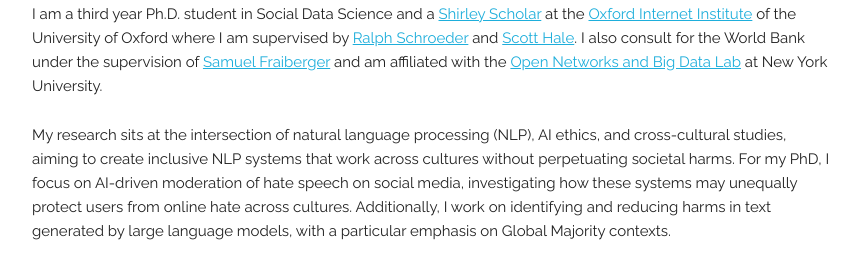
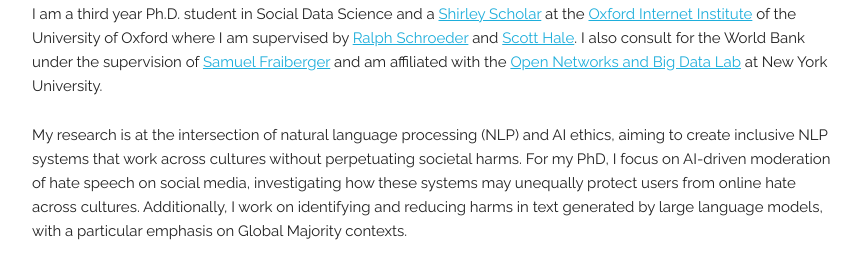
Before and after one commit to manueltonneau/manueltonneau.github.io, a plain HTML site: page index.html in a window 1280 px wide. Shown: the part 513-778 px from the top of the page, without its empty margins (208-1069 px from the left). Drawn offline with Linux system fonts and the light colour scheme; files whose address does not match are found by name.

Commit message:
Adapt text

```diff
--- a/index.html
+++ b/index.html
@@ -149,7 +149,7 @@
          I also consult for the World Bank under the supervision of <a href='http://www.samuelfraiberger.com/' target="_blank" rel="noopener noreferrer">Samuel Fraiberger</a> and am affiliated with the <a href='https://nyunetworks.github.io/' target="_blank" rel="noopener noreferrer">Open Networks and Big Data Lab</a> at New York University.
       </p>
        <p>
-        My research sits at the intersection of natural language processing (NLP), AI ethics, and cross-cultural studies, aiming to create inclusive NLP systems that work across cultures without perpetuating societal harms. For my PhD, I focus on AI-driven moderation of hate speech on social media, investigating how these systems may unequally protect users from online hate across cultures. Additionally, I work on identifying and reducing harms in text generated by large language models, with a particular emphasis on Global Majority contexts.
+        My research is at the intersection of natural language processing (NLP) and AI ethics, aiming to create inclusive NLP systems that work across cultures without perpetuating societal harms. For my PhD, I focus on AI-driven moderation of hate speech on social media, investigating how these systems may unequally protect users from online hate across cultures. Additionally, I work on identifying and reducing harms in text generated by large language models, with a particular emphasis on Global Majority contexts.
        </p>
       <p>
          Prior to the Ph.D., I worked as a research assistant at the World Bank and the <a href='https://cmb.huma-num.fr//' target="_blank" rel="noopener noreferrer">Centre Marc Bloch</a> on various computational social science projects.
```
